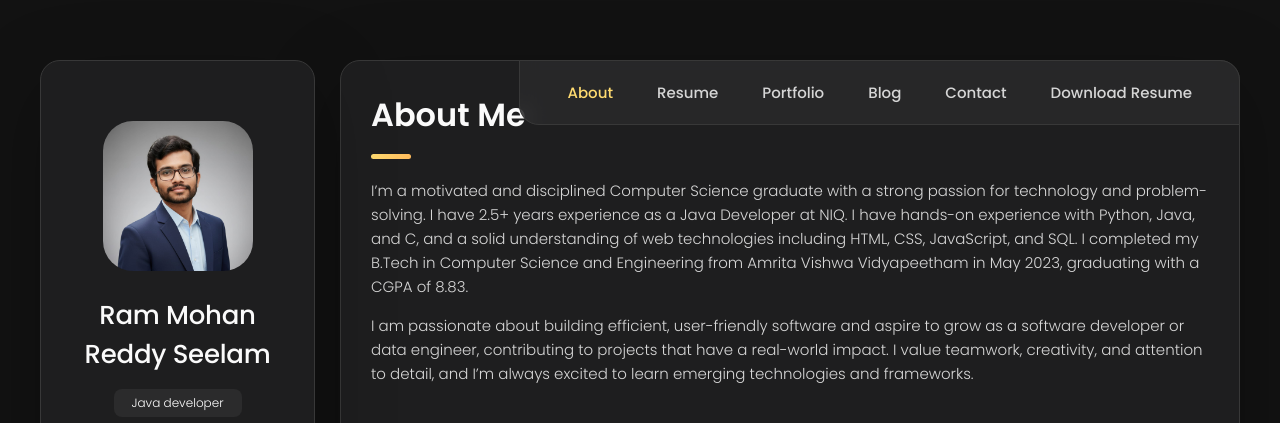
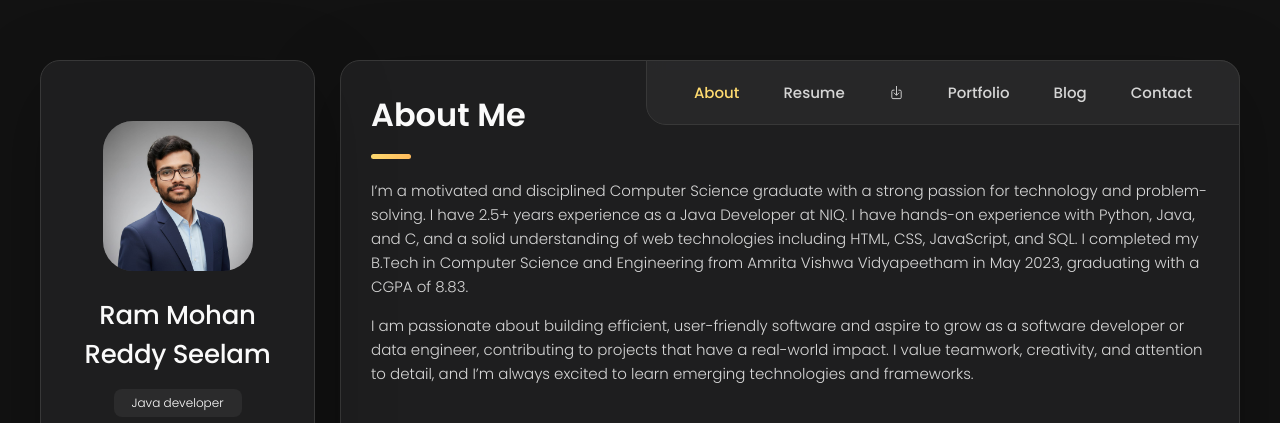
Before and after one commit to rammohan-23/portfolio, a plain HTML site: page index.html in a window 1280 px wide. Shown: the top 423 px of the page. Drawn offline with nearby package versions, Linux system fonts and the light colour scheme.

Commit message:
download resume

```diff
--- a/index.html
+++ b/index.html
@@ -52,7 +52,7 @@
         </div>
 
         <button class="info_more-btn" data-sidebar-btn>
-          <span>Show Contacts</span>
+          <span>Show Contact Info</span>
 
           <ion-icon name="chevron-down"></ion-icon>
         </button>
@@ -183,6 +183,13 @@
             <button class="navbar-link" data-nav-link>Resume</button>
           </li>
 
+          <!-- Download Resume: anchor used so browser can download file from assets folder -->
+          <li class="navbar-item">
+            <a class="navbar-link" href="./assets/myResume.pdf" download="RamMohanReddySeelam_Resume.pdf" title="Download Resume">
+              <ion-icon name="download-outline"></ion-icon>
+            </a>
+          </li>
+
           <li class="navbar-item">
             <button class="navbar-link" data-nav-link>Portfolio</button>
           </li>
@@ -195,10 +202,7 @@
             <button class="navbar-link" data-nav-link>Contact</button>
           </li>
 
-          <!-- Download Resume: anchor used so browser can download file from assets folder -->
-          <li class="navbar-item">
-            <a class="navbar-link" href="./assets/myResume.pdf" download="Ram_Mohan_Resume.pdf" title="Download Resume">Download Resume</a>
-          </li>
+
 
         </ul>
 
```
Also changed, not shown: 1 other file.
